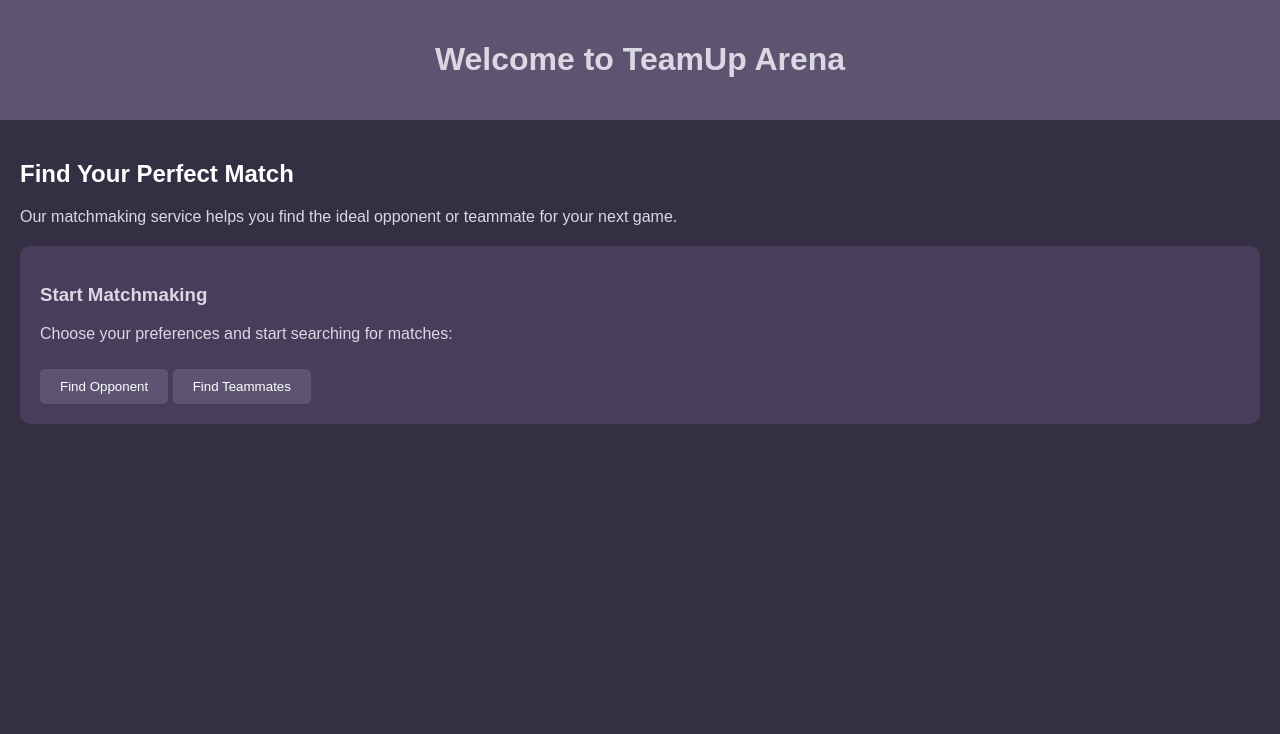
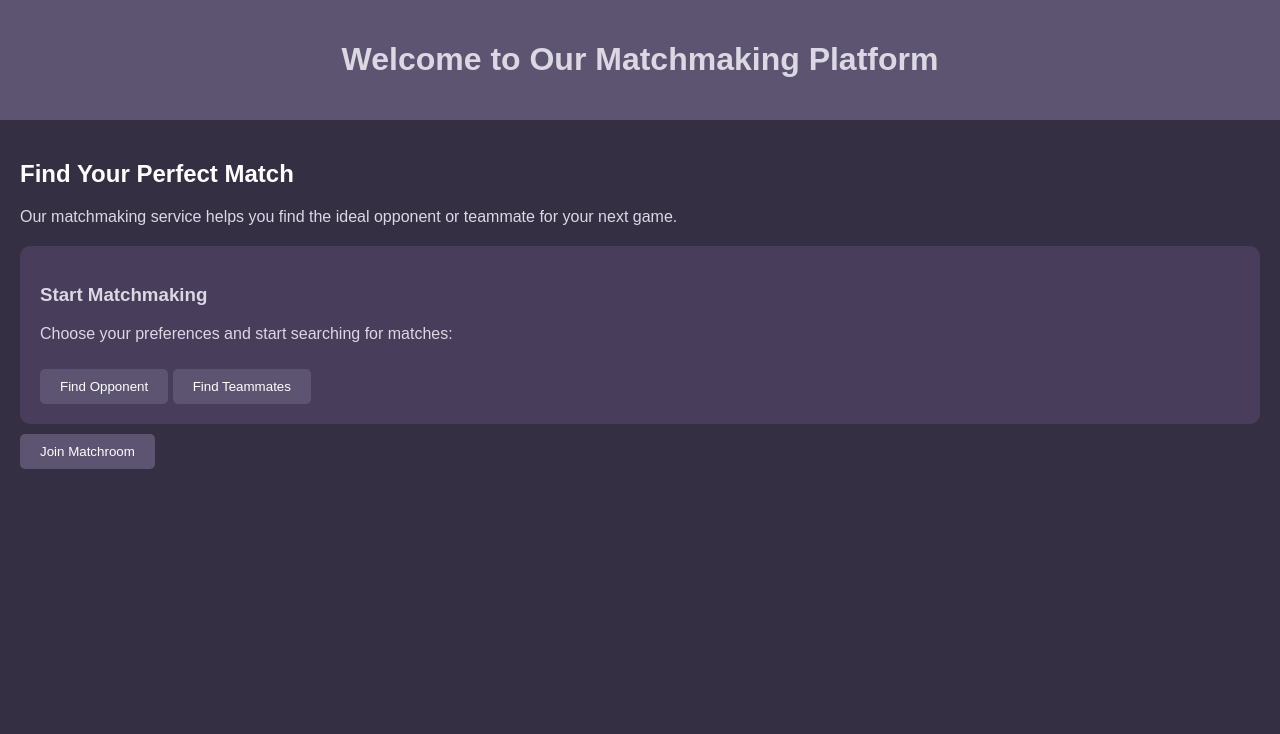
Before and after one commit to new-user3/TeamUpArena, a plain HTML site: page index.html in a window 1280 px wide. Shown: the top 734 px of the page. Drawn offline with Linux system fonts and the light colour scheme.

Commit message:
Update index.html

```diff
--- a/index.html
+++ b/index.html
@@ -76,7 +76,7 @@
 </head>
 <body>
     <header>
-        <h1>Welcome to TeamUp Arena</h1>
+        <h1>Welcome to Our Matchmaking Platform</h1>
     </header>
     <div class="container">
         <h2>Find Your Perfect Match</h2>
@@ -87,6 +87,8 @@
             <button onclick="findOpponent()">Find Opponent</button>
             <button onclick="findTeammates()">Find Teammates</button>
         </div>
+        <!-- Add the "Join Matchroom" button here -->
+        <a href="matchroom.html"><button>Join Matchroom</button></a>
     </div>
     <footer>
         <nav>
```
